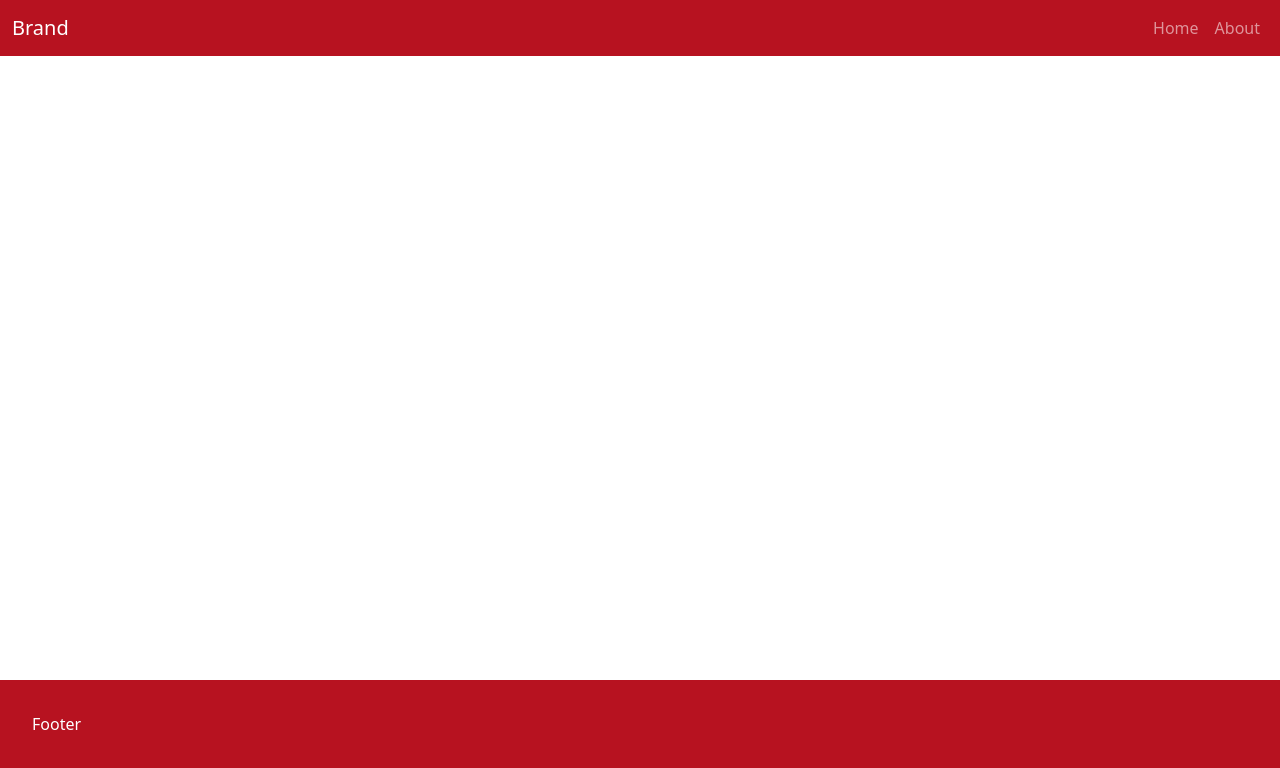
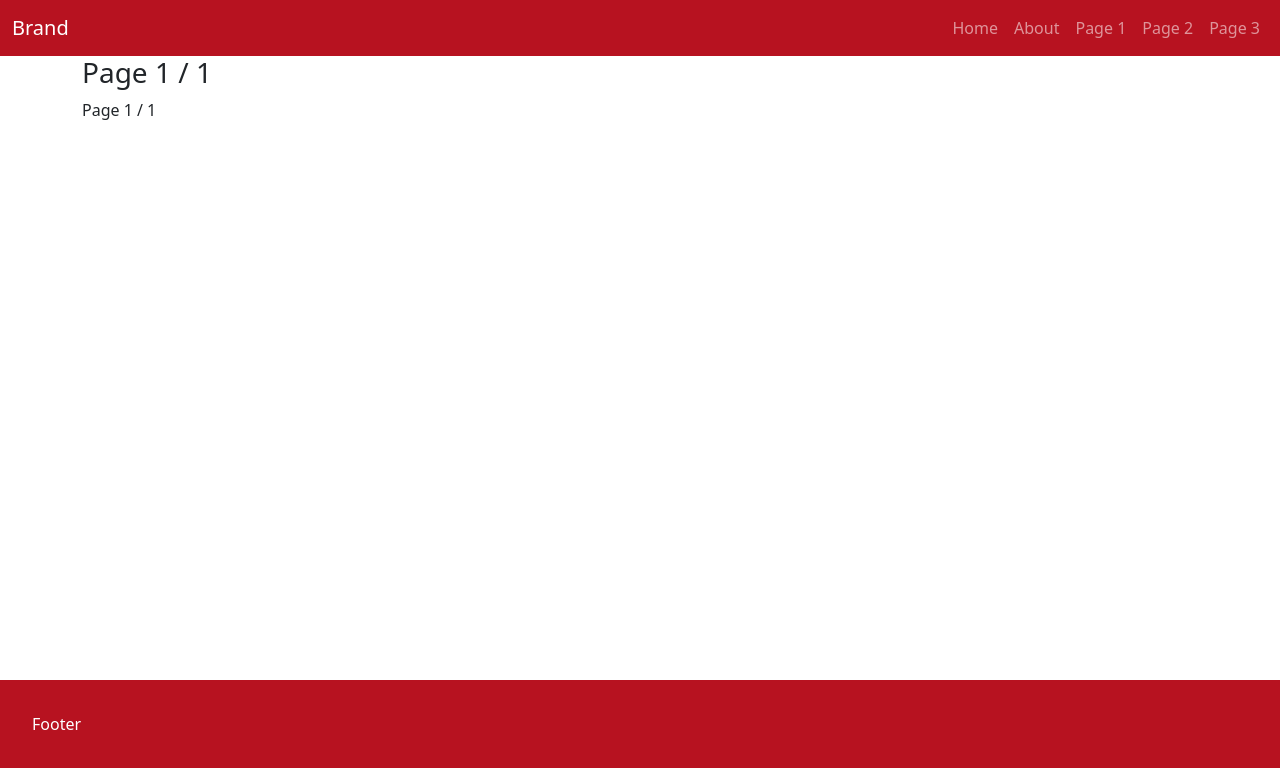
Before and after one commit to adam-lafontaine/WebDevSandbox, a Vue app in the folder VitePinaBootstrap/: page /page/1/1 in a window 1280 px wide. Shown: the top 768 px of the page. Built offline with nearby package versions, Linux system fonts and the light colour scheme.

Commit message:
route params

```diff
--- a/VitePinaBootstrap/src/components/Navbar.vue
+++ b/VitePinaBootstrap/src/components/Navbar.vue
@@ -7,8 +7,15 @@ const brand = "Brand";
 
 const menu_items = ref([
     { id: 1, label: "Home", route: { name: "home" } },
-    { id: 2, label: "About", route: { name: "about" } },
+    { id: 2, label: "About", route: { name: "about" } }
 ]);
+
+
+const pages = [
+    { id: 1, label: "Page 1", route: { name: "page", params: { id: 1, slug: "page_01" } } },
+    { id: 2, label: "Page 2", route: { name: "page", params: { id: 2, slug: "page_02" } } },
+    { id: 3, label: "Page 3", route: { name: "page", params: { id: 3, slug: "page_03" } } }
+];
 
 </script>
 
@@ -33,6 +40,9 @@ const menu_items = ref([
                 <li class="nav-item" v-for="item in menu_items" :key="item.id">
                     <RouterLink class="nav-link text-end" :to="item.route">{{ item.label }}</RouterLink>
                 </li>
+                <li class="nav-item" v-for="item in pages" :key="item.id">
+                    <RouterLink class="nav-link text-end" :to="item.route">{{ item.label }}</RouterLink>
+                </li>
             </ul>
         </div>
     </div>
--- /dev/null
+++ b/VitePinaBootstrap/src/components/views/Page.vue
@@ -0,0 +1,21 @@
+<script setup lang="ts">
+//import { ref } from "vue";
+import { get_current_route } from '@/router/router';
+
+
+const page_id = () => { return get_current_route().params.id; };
+const page_slug = () => { return get_current_route().params.slug; };
+
+</script>
+
+
+<template>
+<h3>Page {{ $route.params.id }} / {{ $route.params.slug }}</h3>
+
+<p>Page {{ page_id() }} / {{ page_slug() }}</p>
+
+</template>
+
+
+<style scoped lang="css">
+</style>
--- a/VitePinaBootstrap/src/main.ts
+++ b/VitePinaBootstrap/src/main.ts
@@ -10,7 +10,7 @@ import 'bootstrap'
 
 
 import { createApp } from 'vue'
-import router from './router/router'
+import { router } from './router/router'
 import { createPinia } from 'pinia'
 
 
@@ -24,4 +24,8 @@ const pinia = createPinia();
 app.use(pinia);
 app.use(router);
 
-app.mount('#app');
+//app.mount('#app');
+
+router.isReady().then(() => {
+    app.mount('#app')
+})
--- a/VitePinaBootstrap/src/router/router.ts
+++ b/VitePinaBootstrap/src/router/router.ts
@@ -3,6 +3,7 @@ import { createRouter, createWebHistory } from 'vue-router'
 import Home from '@views/Home.vue'
 
 const about = () => { return import("@views/About.vue"); };
+const page = () => { return import("@views/Page.vue"); }
 
 
 const routes = [
@@ -16,6 +17,11 @@ const routes = [
         name: "about",
         component: about
     },
+    {
+        path: "/page/:id/:slug",
+        name: "page",
+        component: page
+    }
 ]
 
 const router = createRouter({
@@ -26,4 +32,7 @@ const router = createRouter({
 });
 
 
-export default router;
+const get_current_route = () => { return router.currentRoute.value; };
+
+
+export { router, get_current_route };
```
